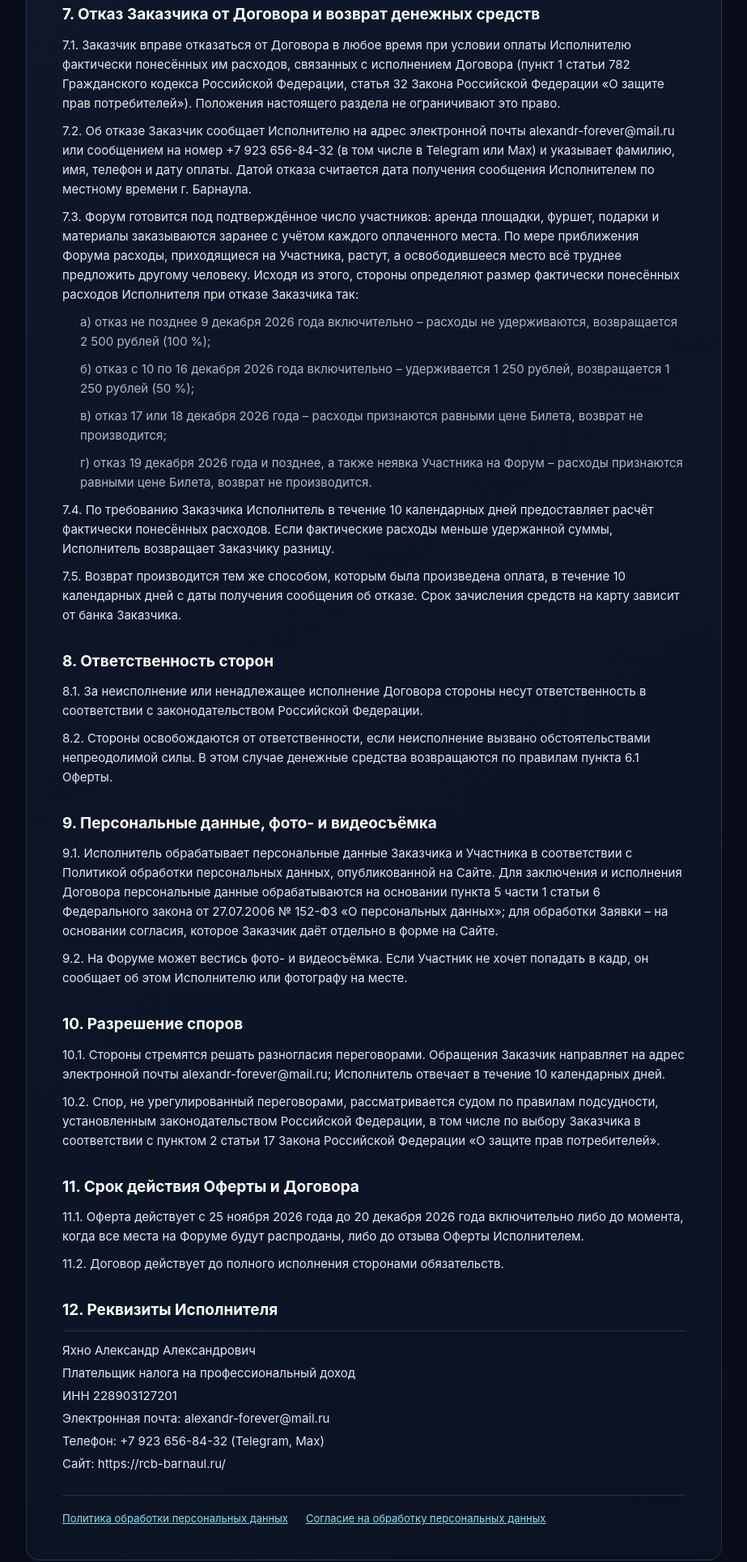
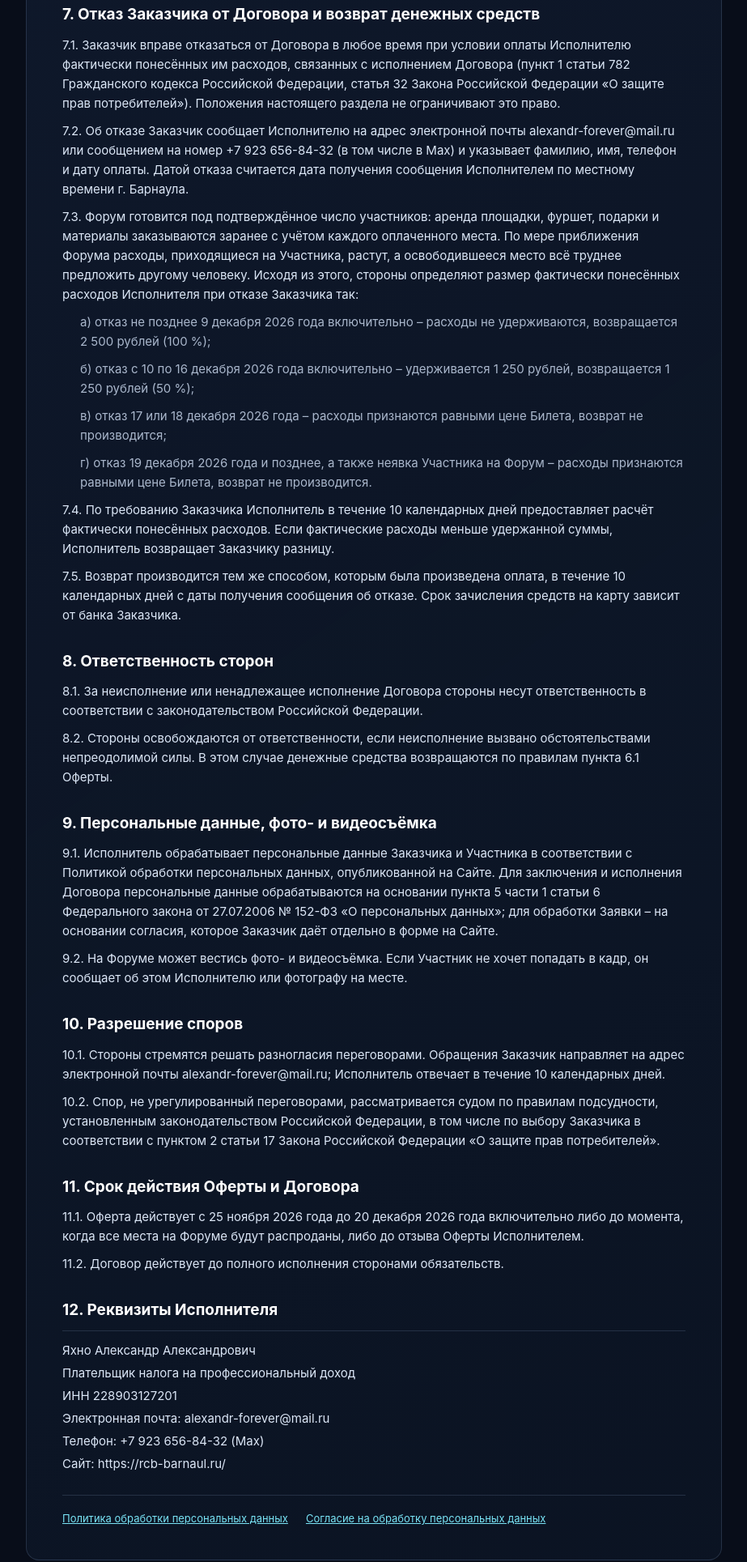
Before and after one commit to mn6hjrpv2b-coder/kongress-2026, a website: page public/oferta.html in a window 1280 px wide. Shown: the part 2762-4691 px from the top of the page at 81% size, without its empty margins (178-1101 px from the left). Drawn offline with Linux system fonts and the light colour scheme.

Commit message:
Add files via upload

```diff
--- a/public/oferta.html
+++ b/public/oferta.html
@@ -78,7 +78,7 @@ footer{border-top:1px solid var(--line);padding:24px 0;color:#91a2bb;font-size:1
 <p>6.3. О замене выступающих и изменении порядка программы Исполнитель сообщает на Сайте.</p>
 <h2>7. Отказ Заказчика от Договора и возврат денежных средств</h2>
 <p>7.1. Заказчик вправе отказаться от Договора в любое время при условии оплаты Исполнителю фактически понесённых им расходов, связанных с исполнением Договора (пункт 1 статьи 782 Гражданского кодекса Российской Федерации, статья 32 Закона Российской Федерации «О защите прав потребителей»). Положения настоящего раздела не ограничивают это право.</p>
-<p>7.2. Об отказе Заказчик сообщает Исполнителю на адрес электронной почты alexandr-forever@mail.ru или сообщением на номер +7 923 656-84-32 (в том числе в Telegram или Max) и указывает фамилию, имя, телефон и дату оплаты. Датой отказа считается дата получения сообщения Исполнителем по местному времени г. Барнаула.</p>
+<p>7.2. Об отказе Заказчик сообщает Исполнителю на адрес электронной почты alexandr-forever@mail.ru или сообщением на номер +7 923 656-84-32 (в том числе в Max) и указывает фамилию, имя, телефон и дату оплаты. Датой отказа считается дата получения сообщения Исполнителем по местному времени г. Барнаула.</p>
 <p>7.3. Форум готовится под подтверждённое число участников: аренда площадки, фуршет, подарки и материалы заказываются заранее с учётом каждого оплаченного места. По мере приближения Форума расходы, приходящиеся на Участника, растут, а освободившееся место всё труднее предложить другому человеку. Исходя из этого, стороны определяют размер фактически понесённых расходов Исполнителя при отказе Заказчика так:</p>
 <p class="li">а) отказ не позднее 9 декабря 2026 года включительно – расходы не удерживаются, возвращается 2 500 рублей (100 %);</p>
 <p class="li">б) отказ с 10 по 16 декабря 2026 года включительно – удерживается 1 250 рублей, возвращается 1 250 рублей (50 %);</p>
@@ -99,7 +99,7 @@ footer{border-top:1px solid var(--line);padding:24px 0;color:#91a2bb;font-size:1
 <p>11.1. Оферта действует с 25 ноября 2026 года до 20 декабря 2026 года включительно либо до момента, когда все места на Форуме будут распроданы, либо до отзыва Оферты Исполнителем.</p>
 <p>11.2. Договор действует до полного исполнения сторонами обязательств.</p>
 <h2>12. Реквизиты Исполнителя</h2>
-<div class="req"><p>Яхно Александр Александрович</p><p>Плательщик налога на профессиональный доход</p><p>ИНН 228903127201</p><p>Электронная почта: alexandr-forever@mail.ru</p><p>Телефон: +7 923 656-84-32 (Telegram, Max)</p><p>Сайт: https://rcb-barnaul.ru/</p></div>
+<div class="req"><p>Яхно Александр Александрович</p><p>Плательщик налога на профессиональный доход</p><p>ИНН 228903127201</p><p>Электронная почта: alexandr-forever@mail.ru</p><p>Телефон: +7 923 656-84-32 (Max)</p><p>Сайт: https://rcb-barnaul.ru/</p></div>
     <nav class="links"><a href="privacy.html">Политика обработки персональных данных</a> <a href="soglasie.html">Согласие на обработку персональных данных</a></nav>
   </main>
   <footer><div class="wrap">© 2026 Русский Цифровой Бизнес</div></footer>
```
Also changed, not shown: public/index.html (+3 -3 lines).
